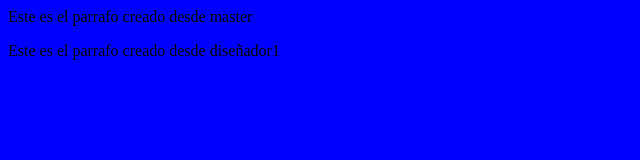
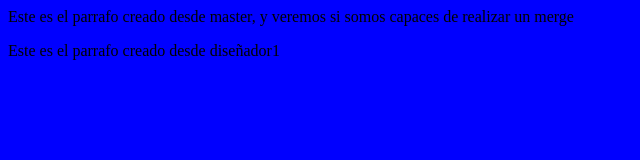
Before and after one commit to Willson16/ProyectoGitCSC1, a plain HTML site: page index.html in a window 1280 px wide. Shown: the whole page, without its empty margins (0-640 px from the left). Drawn offline with Linux system fonts and the light colour scheme.

Commit message:
modificacion de primer parrafo desde master

```diff
--- a/index.html
+++ b/index.html
@@ -16,7 +16,7 @@
 
      <body>
 
-     <p>Este es el parrafo creado desde master</p>
+     <p>Este es el parrafo creado desde master, y veremos si somos capaces de realizar un merge</p>
 
 
 
```
